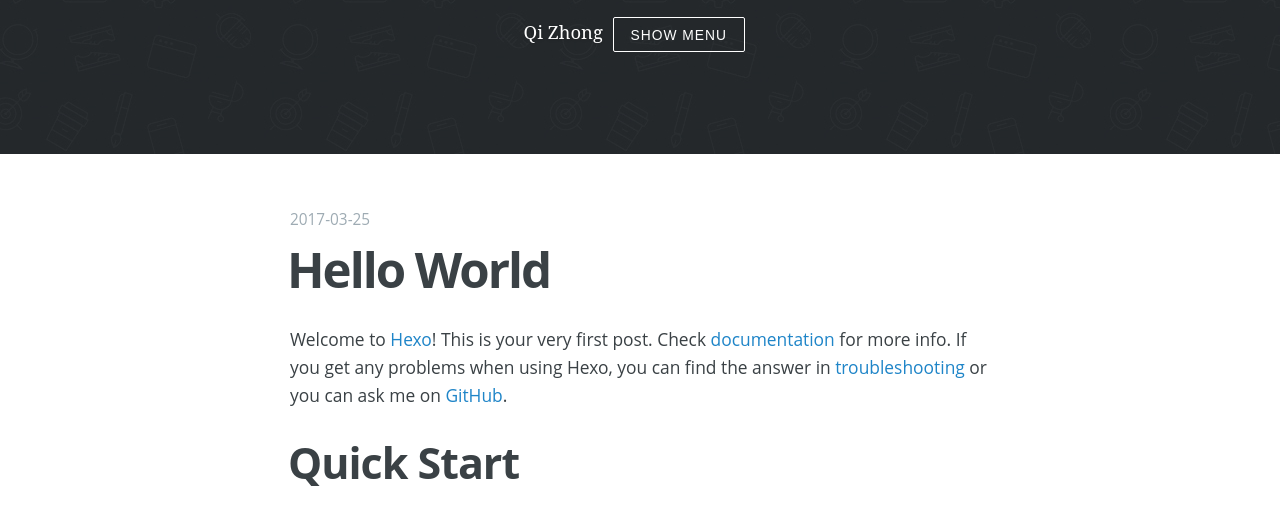
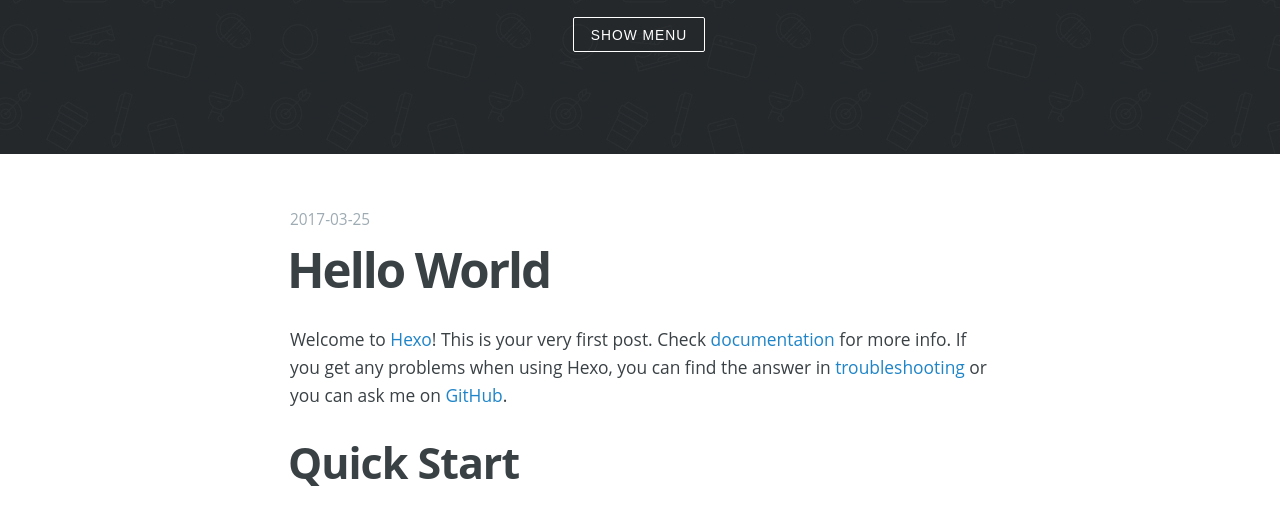
Before and after one commit to Maturelittleman/Maturelittleman.github.io, a plain HTML site: page 2017/03/25/hello-world/index.html in a window 1280 px wide. Shown: the part 266-781 px from the top of the page. Drawn offline with nearby package versions, Linux system fonts and the light colour scheme.

Commit message:
Site updated: 2017-03-27 13:52:58

```diff
--- a/2017/03/25/hello-world/index.html
+++ b/2017/03/25/hello-world/index.html
@@ -5,7 +5,7 @@
   <meta http-equiv="Content-Type" content="text/html" charset="UTF-8" >
   <meta http-equiv="X-UA-Compatible" content="IE=edge,chrome=1"/>
   <title>Hello World | Maturelittleman</title>
-  <meta name="description" content="Qi Zhong" />
+  <meta name="description" content="" />
   <meta name="HandheldFriendly" content="True" />
   <meta name="MobileOptimized" content="320" />
   <meta name="viewport" content="width=device-width, initial-scale=1.0" />
@@ -34,7 +34,7 @@
         <div class="site-head-content inner">
              <a class="blog-logo" href="/"><img src="/img/logo.svg" alt="Blog Logo"/></a>
             <h1 class="blog-title">Maturelittleman</h1>
-            <h2 class="blog-description">Qi Zhong<button id="showMenu">Show Menu</button></h2>
+            <h2 class="blog-description"><button id="showMenu">Show Menu</button></h2>
         </div>
     </div>
 </header>
```
Also changed, not shown: 2017/03/27/Hello-Hexo/index.html (+2 -2 lines), archives/2017/03/index.html (+2 -2 lines), archives/2017/index.html (+2 -2 lines), archives/index.html (+2 -2 lines), index.html (+2 -2 lines).
